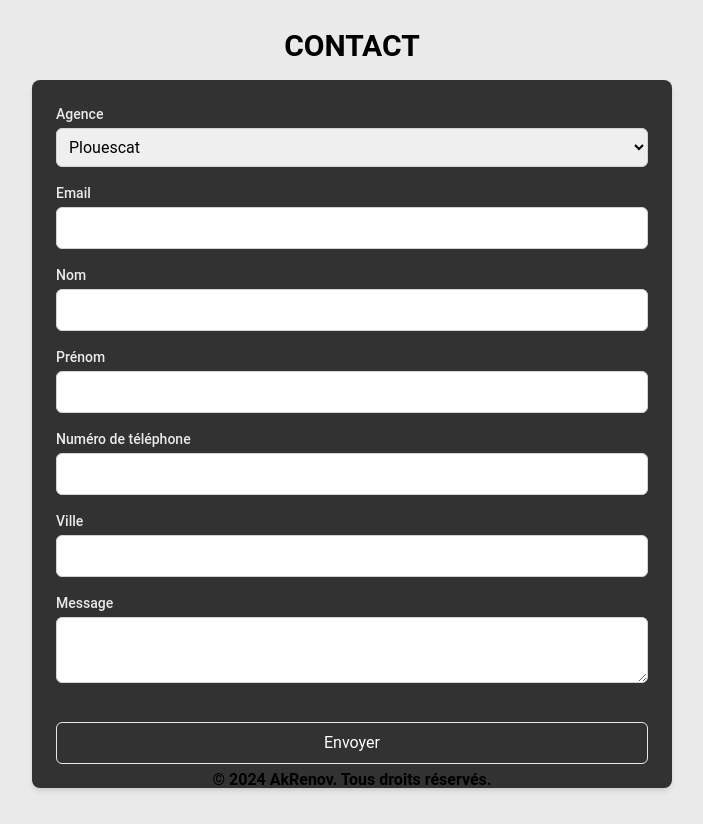
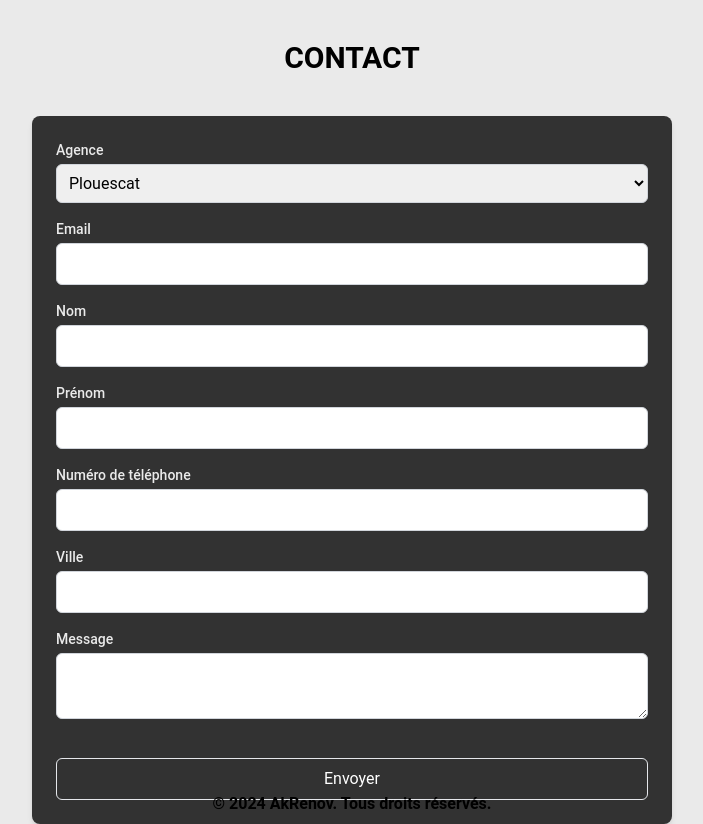
Before and after one commit to GaspardPcht/AkRenov, a Next.js app: page /Contact in a window 1280 px wide. Shown: the whole page, without its empty margins (288-991 px from the left). Before the commit the page ends 800 px from the top, so only its background shows below. Built offline with nearby package versions, Linux system fonts and the light colour scheme.

Commit message:
change title for component i add py-10

```diff
--- a/app/About/page.tsx
+++ b/app/About/page.tsx
@@ -64,7 +64,7 @@ export default function About() {
     <div className="relative min-h-screen flex flex-col items-center justify-center">
       {/* Header */}
       <div className="flex justify-center w-full py-4">
-        <h1 className="text-2xl md:text-3xl font-roboto font-bold text-black">
+        <h1 className="absolute top-[10%] py-10 text-2xl md:text-3xl font-roboto font-bold text-black">
           QUI SOMMES-NOUS ?
         </h1>
       </div>
--- a/app/Contact/page.tsx
+++ b/app/Contact/page.tsx
@@ -4,15 +4,15 @@ export default function Contact() {
   return (
     <div className="relative min-h-screen flex flex-col items-center justify-center">
       {/* Header */}
-      <div className="flex justify-center w-full py-4">
-        <h1 className="text-2xl font-roboto md:text-3xl font-bold text-black">
+      <div className="flex justify-center w-full">
+        <h1 className="py-10 text-2xl md:text-3xl font-roboto font-bold text-black">
           CONTACT
         </h1>
       </div>
 
         <Formulaire />
 
-      <div className='absolute text-black bottom-2 font-roboto font-semibold'>
+      <div className='absolute text-black bottom-2 font-roboto font-semibold mt-4'>
         <p>© 2024 AkRenov. Tous droits réservés.</p>
       </div>
     </div>
--- a/app/Portfolio/page.tsx
+++ b/app/Portfolio/page.tsx
@@ -5,8 +5,8 @@ const Portfolio = () => {
   return (
     <div className="relative min-h-screen flex flex-col items-center justify-center">
     {/* Header */}
-    <div className="flex justify-center w-full py-4">
-      <h1 className="text-2xl md:text-3xl font-roboto font-bold text-black">
+    <div className="flex justify-center w-full">
+      <h1 className="py-10 text-2xl md:text-3xl font-roboto font-bold text-black">
         PORTFOLIO
       </h1>
     </div>
--- a/app/Prestations/page.tsx
+++ b/app/Prestations/page.tsx
@@ -4,8 +4,8 @@ export default function Prestation() {
   return (
     <div className="relative min-h-screen flex flex-col items-center justify-center">
       {/* Header */}
-      <div className="flex justify-center w-full py-4">
-        <h1 className="text-2xl font-roboto md:text-3xl font-bold text-black">
+      <div className="flex justify-center w-full">
+        <h1 className="py-10 text-2xl md:text-3xl font-roboto font-bold text-black">
           PRESTATIONS
         </h1>
       </div>
```
